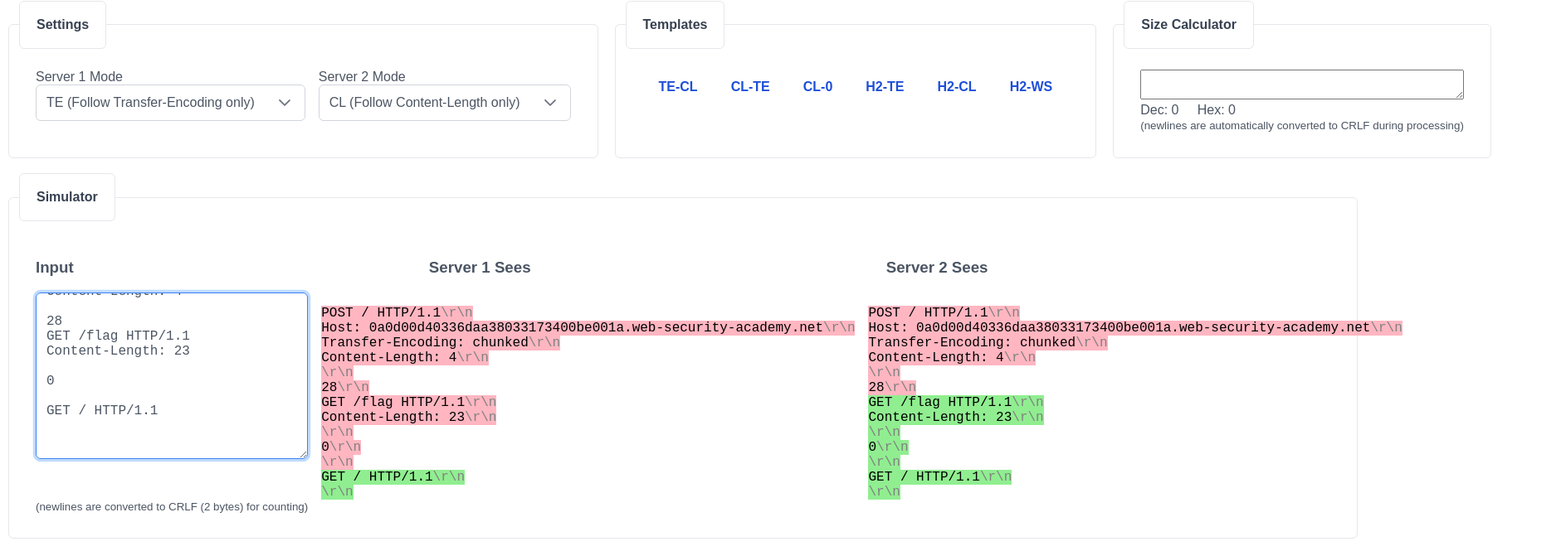
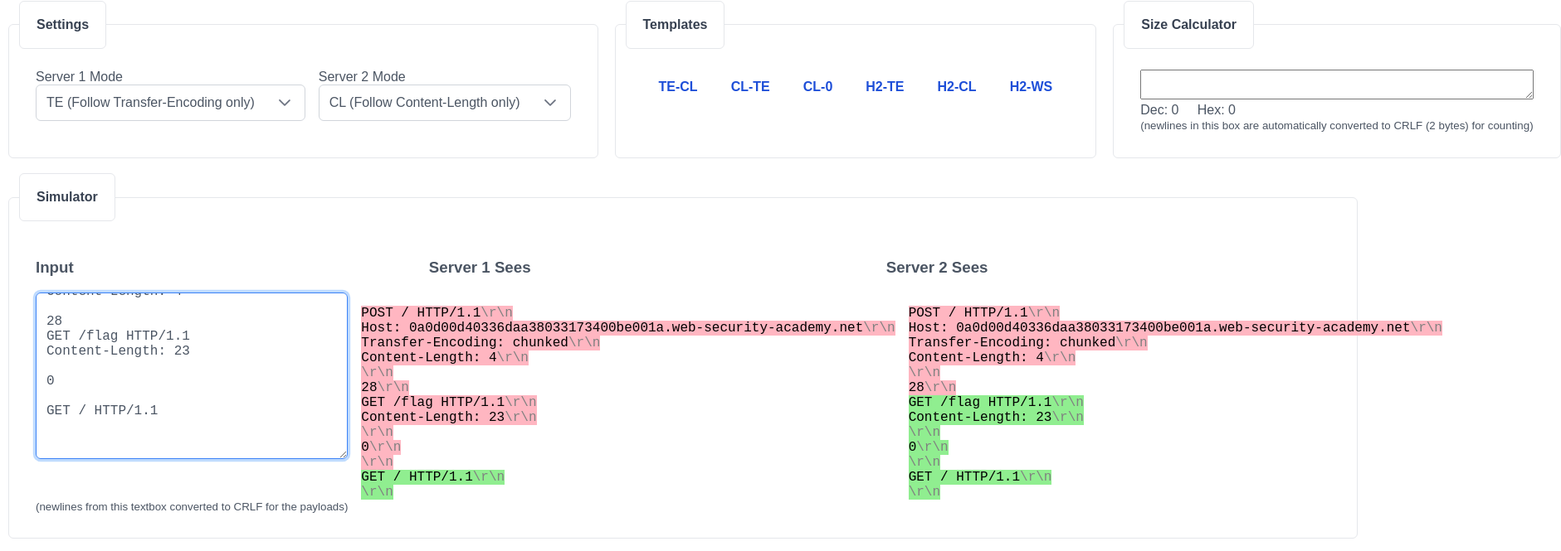
Before and after one commit to kizzx2/SmugPal, a Vue app: page / in a window 1280 px wide. Shown: the part 79-744 px from the top of the page at 83% size, 1881 px wide, since content can reach past the window. Built offline with nearby package versions, Linux system fonts and the light colour scheme; a web font is replaced by a local one.

Commit message:
text change

```diff
--- a/src/App.vue
+++ b/src/App.vue
@@ -80,7 +80,7 @@ const hintText = computed(() => {
   if (server1Mode.value === ProcessingMode.H2) {
     return '(H2 input is specified as a JSON object and will downgrade to H1 for downstream)'
   } else {
-    return '(newlines are converted to CRLF (2 bytes) for counting)'
+    return '(newlines from this textbox converted to CRLF for the payloads)'
   }
 })
 
@@ -351,7 +351,7 @@ setTeclTemplate()
     <Fieldset legend="Size Calculator" style="flex: 1 0 auto">
       <textarea style="width: 100%" v-model="sizeCalcInput"></textarea><br />
       Dec: {{ decLength }} &nbsp;&nbsp;&nbsp; Hex: {{ hexLength }}<br />
-      <small>(newlines are automatically converted to CRLF during processing)</small>
+      <small>(newlines in this box are automatically converted to CRLF (2 bytes) for counting)</small>
     </Fieldset>
   </div>
   <br />
```
